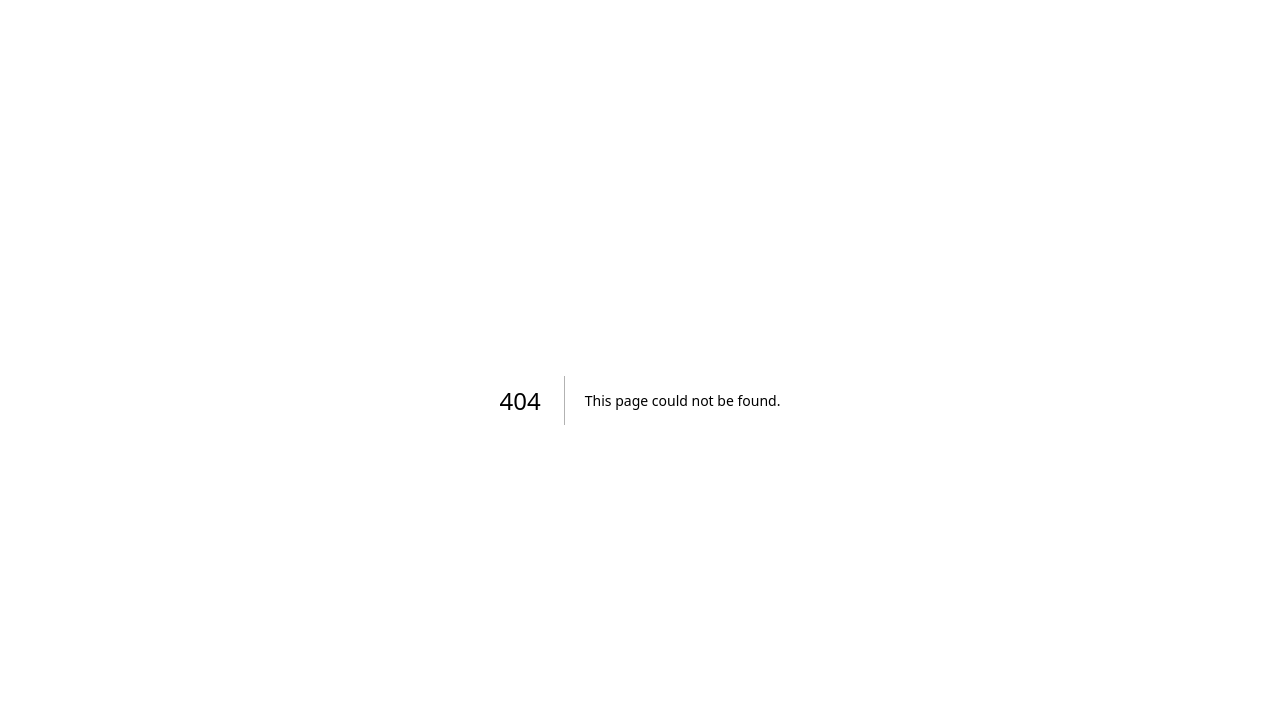
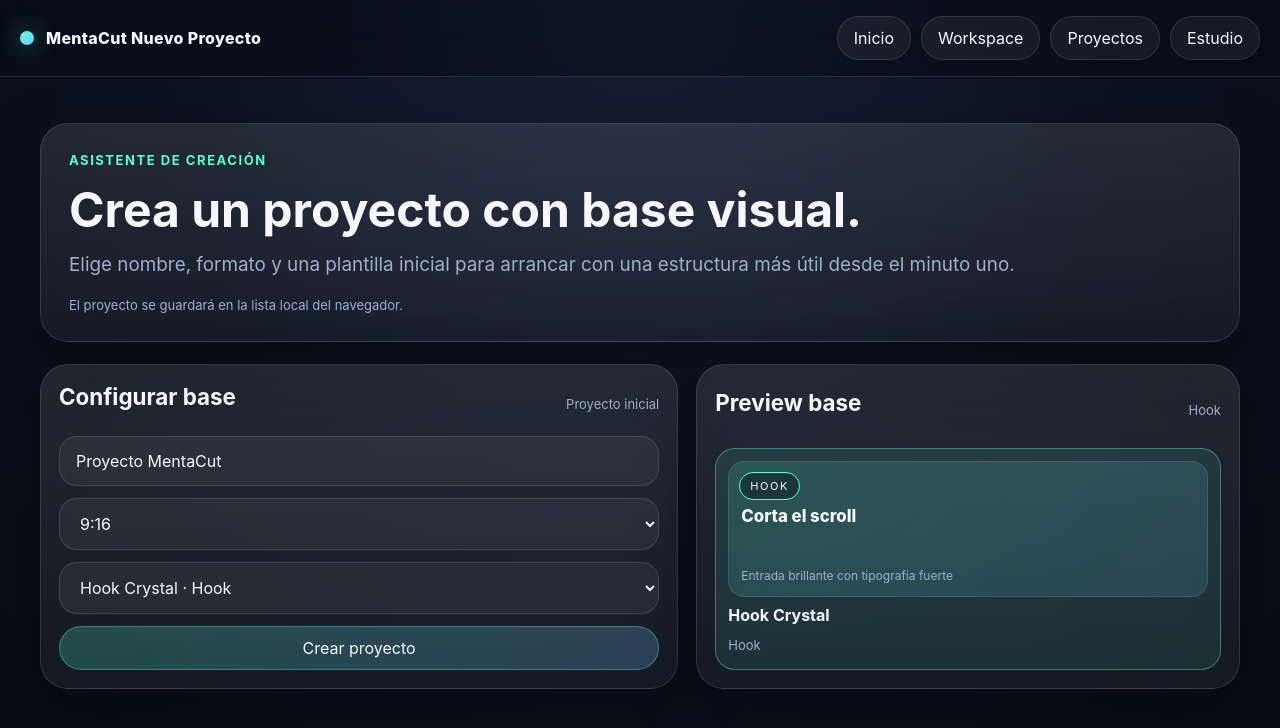
Before and after one commit to alain7224/MentaCut, a Next.js app: page /studio/new in a window 1280 px wide. Before the commit this address had no page. Shown: the top 728 px of the page. Built offline with nearby package versions, Linux system fonts and the light colour scheme.

Commit message:
feat: add new project wizard with starter templates

```diff
--- /dev/null
+++ b/app/studio/new/page.tsx
@@ -0,0 +1,110 @@
+'use client'
+
+import Link from 'next/link'
+import { useMemo, useState } from 'react'
+import { createProject, readLocalProjects, writeLocalProjects, type ProjectFormat } from '@/lib/local-store'
+import { TEMPLATE_PRESETS } from '@/lib/template-presets'
+
+const FORMATS: ProjectFormat[] = ['9:16', '1:1', '4:5', '16:9']
+
+export default function NewProjectWizardPage() {
+  const [name, setName] = useState('Proyecto MentaCut')
+  const [format, setFormat] = useState<ProjectFormat>('9:16')
+  const [templateId, setTemplateId] = useState(TEMPLATE_PRESETS[0]?.id ?? '')
+  const [status, setStatus] = useState('')
+
+  const selectedTemplate = useMemo(
+    () => TEMPLATE_PRESETS.find((item) => item.id === templateId) ?? TEMPLATE_PRESETS[0],
+    [templateId],
+  )
+
+  function handleCreate() {
+    const project = createProject(name.trim() || 'Proyecto MentaCut', format)
+    const next = {
+      ...project,
+      clips: project.clips.map((clip, index) => ({
+        ...clip,
+        templateId: selectedTemplate?.id ?? clip.templateId,
+        headlineText: index === 0 ? (selectedTemplate?.headline ?? clip.headlineText) : clip.headlineText,
+        captionText: selectedTemplate?.caption ?? clip.captionText,
+      })),
+    }
+
+    const existing = readLocalProjects()
+    writeLocalProjects([next, ...existing])
+    setStatus(`Proyecto creado: ${next.name}`)
+  }
+
+  return (
+    <div className="page-shell">
+      <header className="topbar">
+        <div className="brand">
+          <span className="brand-dot" />
+          <span>MentaCut Nuevo Proyecto</span>
+        </div>
+        <nav className="nav">
+          <Link href="/" className="nav-link">Inicio</Link>
+          <Link href="/studio/workspace" className="nav-link">Workspace</Link>
+          <Link href="/studio/projects" className="nav-link">Proyectos</Link>
+          <Link href="/studio" className="nav-link">Estudio</Link>
+        </nav>
+      </header>
+
+      <main className="main">
+        <section className="section">
+          <div className="panel hero-copy">
+            <span className="eyebrow">Asistente de creación</span>
+            <h1 className="title" style={{ fontSize: 'clamp(1.8rem, 4vw, 3rem)' }}>Crea un proyecto con base visual.</h1>
+            <p className="sub">
+              Elige nombre, formato y una plantilla inicial para arrancar con una estructura más útil desde el minuto uno.
+            </p>
+            <div className="timeline-label">{status || 'El proyecto se guardará en la lista local del navegador.'}</div>
+          </div>
+        </section>
+
+        <section className="section">
+          <div className="studio-grid-2">
+            <div className="panel timeline">
+              <div className="row-head">
+                <h2 className="section-title">Configurar base</h2>
+                <div className="timeline-label">Proyecto inicial</div>
+              </div>
+              <div className="form">
+                <input className="input" value={name} onChange={(event) => setName(event.target.value)} placeholder="Nombre del proyecto" />
+                <select className="input" value={format} onChange={(event) => setFormat(event.target.value as ProjectFormat)}>
+                  {FORMATS.map((item) => (
+                    <option key={item} value={item}>{item}</option>
+                  ))}
+                </select>
+                <select className="input" value={templateId} onChange={(event) => setTemplateId(event.target.value)}>
+                  {TEMPLATE_PRESETS.map((item) => (
+                    <option key={item.id} value={item.id}>{item.name} · {item.category}</option>
+                  ))}
+                </select>
+                <button className="btn btn-primary" onClick={handleCreate}>Crear proyecto</button>
+              </div>
+            </div>
+
+            <div className="panel timeline">
+              <div className="row-head">
+                <h2 className="section-title">Preview base</h2>
+                <div className="timeline-label">{selectedTemplate?.category ?? 'Sin categoría'}</div>
+              </div>
+              {selectedTemplate ? (
+                <article className="template-card active">
+                  <div className="template-preview" style={{ background: selectedTemplate.previewGradient }}>
+                    <div className="template-badge" style={{ borderColor: selectedTemplate.accent }}>{selectedTemplate.badge}</div>
+                    <div className="template-copy-top">{selectedTemplate.headline}</div>
+                    <div className="template-copy-bottom">{selectedTemplate.caption}</div>
+                  </div>
+                  <strong>{selectedTemplate.name}</strong>
+                  <div className="timeline-label">{selectedTemplate.category}</div>
+                </article>
+              ) : <div className="empty">No hay plantilla seleccionada.</div>}
+            </div>
+          </div>
+        </section>
+      </main>
+    </div>
+  )
+}
```
